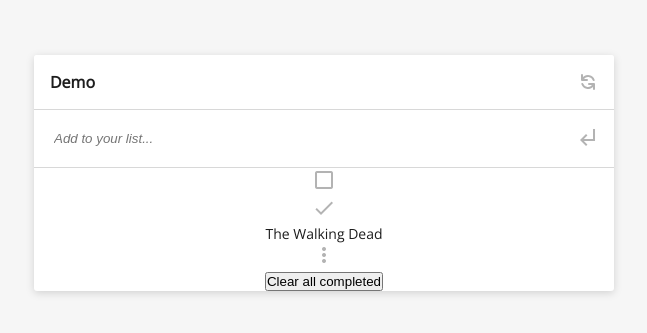
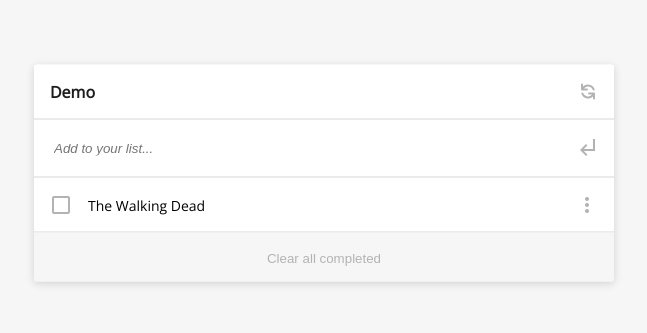
Before and after one commit to AmaduKamara/todo-list-design, a plain HTML site: page index.html in a window 1280 px wide. Shown: the part 227-560 px from the top of the page, without its empty margins (316-963 px from the left). Drawn offline with nearby package versions, Linux system fonts and the light colour scheme; a small style sheet from the web is missing.

Commit message:
Add styles for todo-list and todo item

```diff
--- a/main.css
+++ b/main.css
@@ -105,3 +105,64 @@ form button[type="submit"] {
   color: #b3b3b3;
   cursor: pointer;
 }
+
+/* Todo Lists Items */
+.todo-list {
+  width: 100%;
+  display: flex;
+  flex-direction: column;
+}
+
+.toggle {
+  display: flex;
+  justify-content: center;
+}
+
+.todo {
+  display: flex;
+  justify-content: space-between;
+  align-items: center;
+  border-bottom: 1px solid #d8d8d8;
+  padding: 15px 0;
+  padding: 15px;
+}
+
+.check-div {
+  display: hidden;
+}
+
+span.check {
+  width: 20px;
+  color: #2a9d8f;
+  display: none;
+}
+
+.view {
+  width: 90%;
+  margin-left: 15px;
+  text-align: left;
+}
+
+.view p {
+  color: #000000;
+}
+
+.clear-todos {
+  width: 100%;
+  padding: 15px;
+  background-color: #f6f6f6;
+  position: sticky;
+  bottom: 0;
+}
+
+.clear-todos button {
+  border: none;
+  background: none;
+  cursor: pointer;
+  color: #b3b3b3;
+}
+
+.clear-todos button:hover {
+  color: #525151;
+  text-decoration: underline;
+}
```
